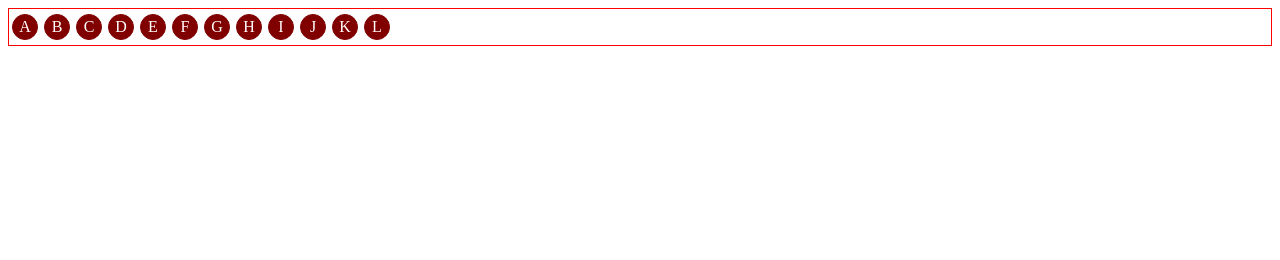
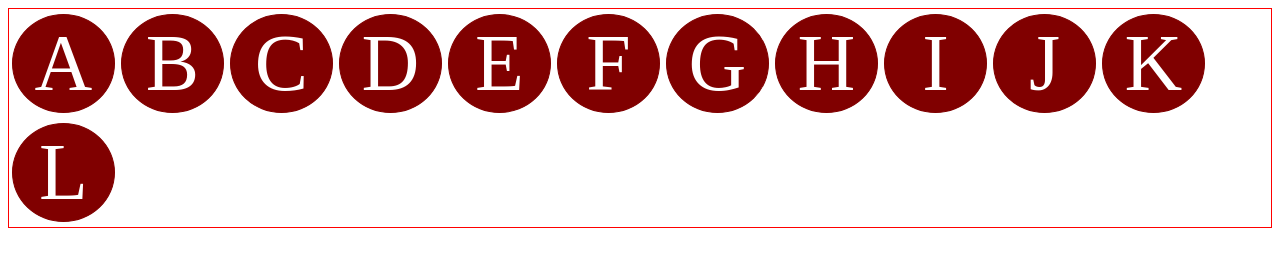
Before and after one commit to b-roamer/webtasks, a plain HTML site: page task 3/t1.html in a window 1280 px wide. Drawn offline with Linux system fonts and the light colour scheme.

Commit message:
5th commit

```diff
--- a/task 3/t1.html
+++ b/task 3/t1.html
@@ -16,8 +16,9 @@
             color: white;
             background-color: maroon;
             padding: 3px;
-            width: 18px;
+            width: 95px;
             text-align: center;
+            font-size: 80px;
         }
     </style>
 </head>
```
